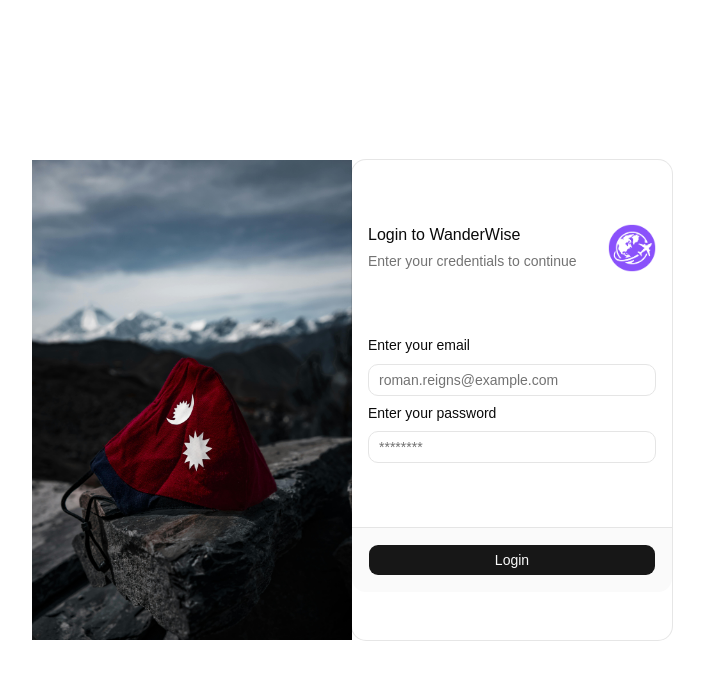
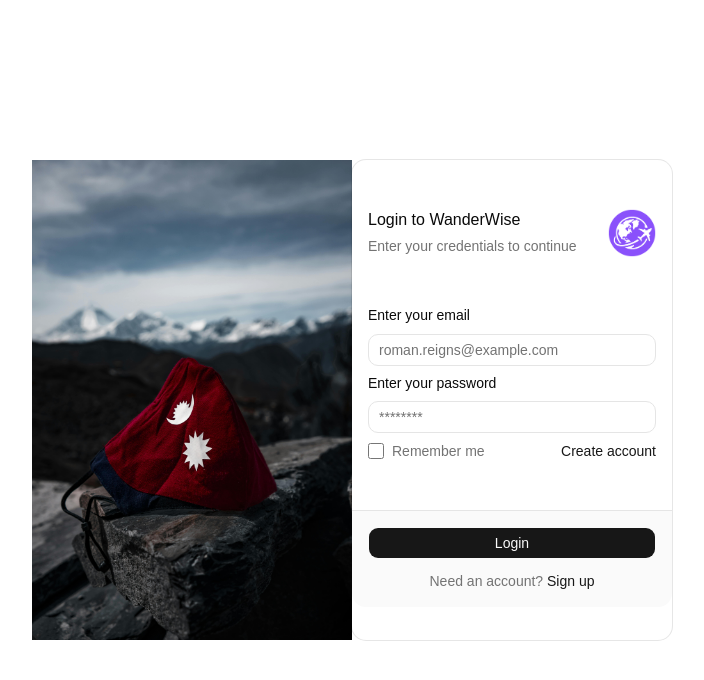
Before and after one commit to syleshmndl004/wander-wise-frontend, a React (Vite) app: page /Login in a window 1280 px wide. Shown: the top 680 px of the page, without its empty margins (288-992 px from the left). Built offline with nearby package versions, Linux system fonts and the light colour scheme.

Commit message:
feat: enhance Login page with form validation, UI components, and improved layout

```diff
--- a/src/pages/Login.jsx
+++ b/src/pages/Login.jsx
@@ -93,10 +93,23 @@ const Login = () => {
                       </Field>
                     )}
                   />
+
+                  <div className="flex items-center justify-between text-sm text-muted-foreground">
+                    <label className="flex items-center gap-2">
+                      <input type="checkbox" className="h-4 w-4 rounded border-border" />
+                      Remember me
+                    </label>
+                    <a href="/register" className="text-primary hover:underline">
+                      Create account
+                    </a>
+                  </div>
                 </CardContent>
 
-                <CardFooter>
+                <CardFooter className="flex flex-col gap-3">
                   <Button className="w-full" type="submit">Login</Button>
+                  <p className="text-center text-sm text-muted-foreground">
+                    Need an account? <a href="/register" className="font-medium text-primary hover:underline">Sign up</a>
+                  </p>
                 </CardFooter>
               </Card>
             </form>
```
